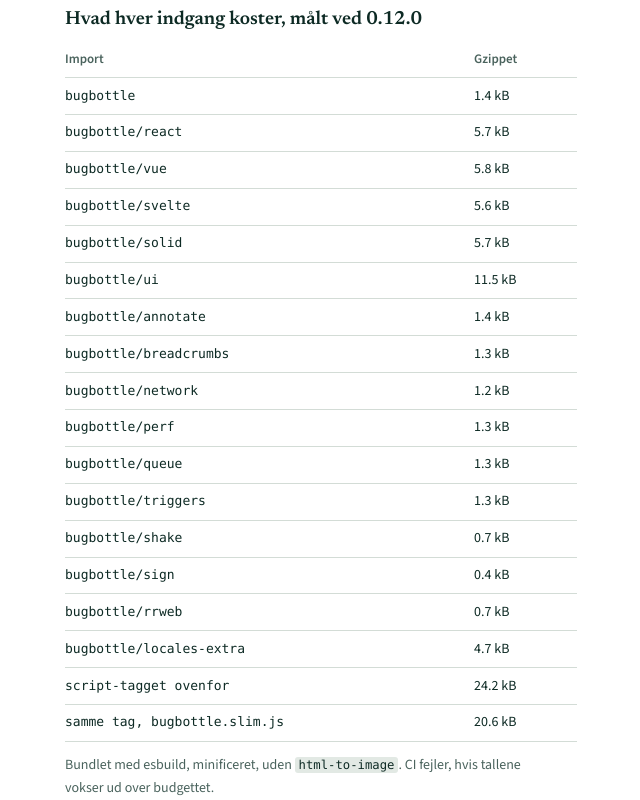
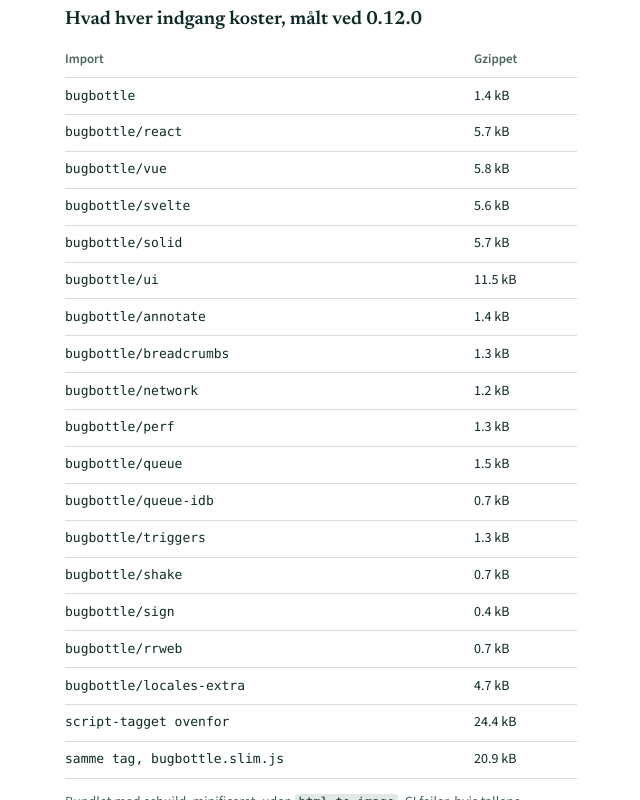
Before and after one commit to mahope/bugbottle, a website: page site/da/index.html in a window 1280 px wide. Shown: the part 2926-3726 px from the top of the page, without its empty margins (335-975 px from the left). Drawn offline with Linux system fonts and the light colour scheme.

Commit message:
Measure every entry point for 0.13.0 and introduce the release

```diff
--- a/site/da/index.html
+++ b/site/da/index.html
@@ -118,7 +118,7 @@
           <dt>Det fylder ingenting</dt>
           <dd>
             Nul afhængigheder og én indgang per del, så en side kun betaler for det, den
-            faktisk importerer. Kernen fylder 1,3 kB gzippet.
+            faktisk importerer. Kernen fylder 1,4 kB gzippet.
             <a href="#start">Tabellen længere nede</a> har resten.
           </dd>
         </div>
@@ -280,7 +280,11 @@ mountBugbottle({ endpoint: "/api/feedback", locale: da });</code></pre>
           </tr>
           <tr>
             <th scope="row">bugbottle/queue</th>
-            <td>1.3 kB</td>
+            <td>1.5 kB</td>
+          </tr>
+          <tr>
+            <th scope="row">bugbottle/queue-idb</th>
+            <td>0.7 kB</td>
           </tr>
           <tr>
             <th scope="row">bugbottle/triggers</th>
@@ -304,11 +308,11 @@ mountBugbottle({ endpoint: "/api/feedback", locale: da });</code></pre>
           </tr>
           <tr>
             <th scope="row">script-tagget ovenfor</th>
-            <td>24.2 kB</td>
+            <td>24.4 kB</td>
           </tr>
           <tr>
             <th scope="row">samme tag, bugbottle.slim.js</th>
-            <td>20.6 kB</td>
+            <td>20.9 kB</td>
           </tr>
           </tbody>
         </table>
```
Also changed, not shown: site/index.html (+8 -4 lines), CHANGELOG.md, README.md.
